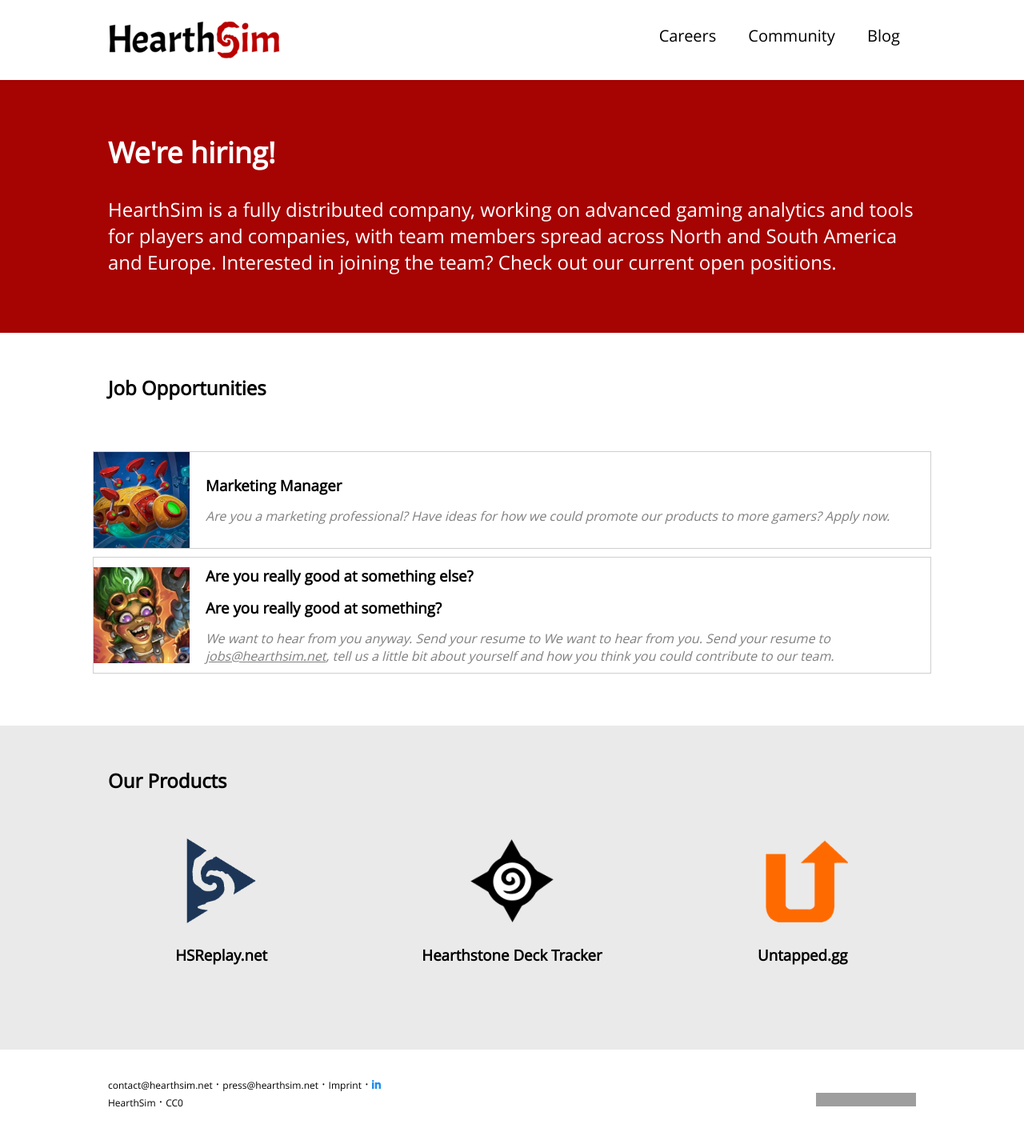
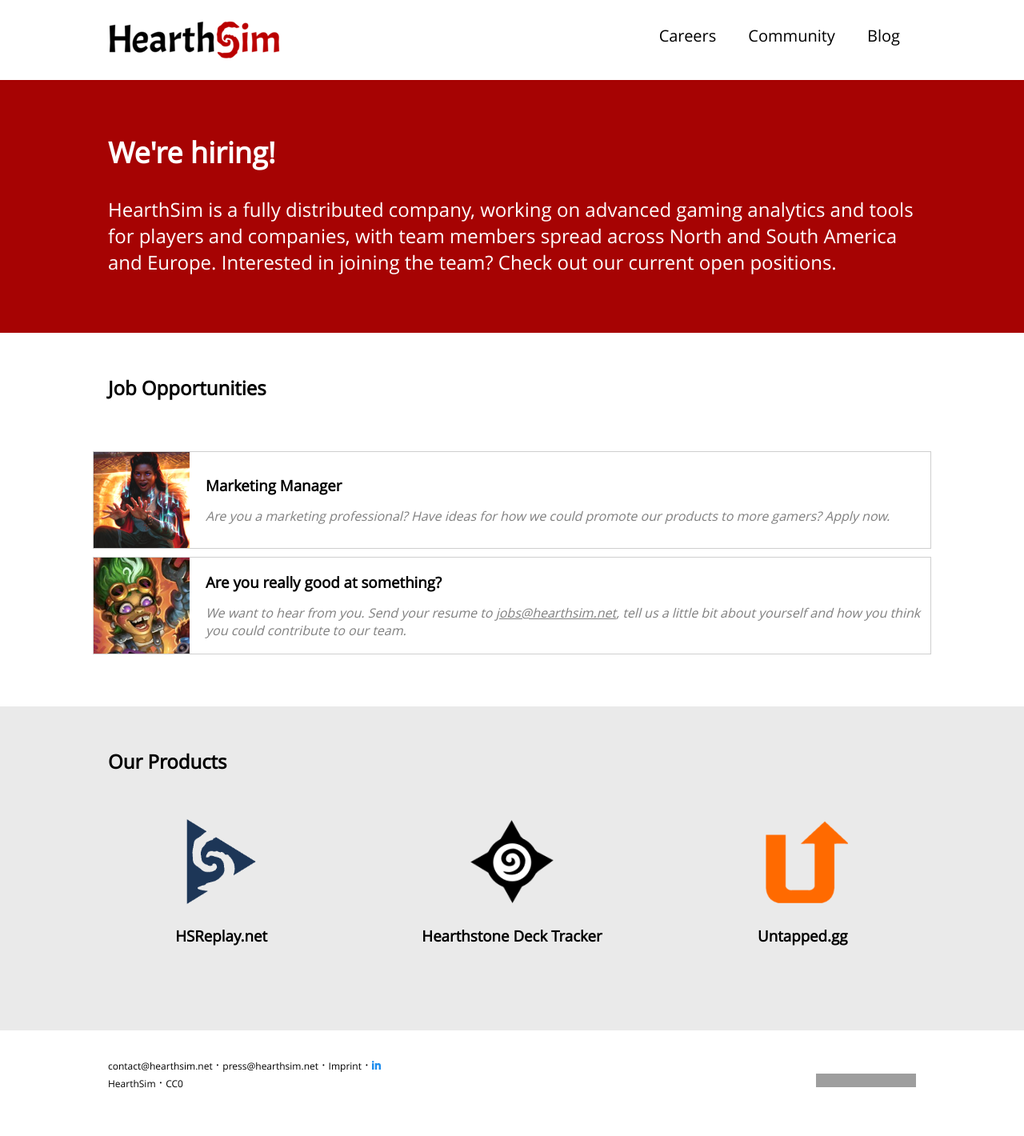
Before and after one commit to HearthSim/hearthsim.net, a Jekyll site: the page built from careers.html, in a window 1280 px wide. Shown: the whole page at 80% size. Built offline with Jekyll 4.4.1, drawn with Linux system fonts in a browser that asks for light colours; after the commit the page ends 1396 px from its top, so only the background shows below that; grey boxes are pictures that could not be loaded.

Commit message:
Update Marketing Manager image

```diff
--- a/careers.html
+++ b/careers.html
@@ -23,7 +23,7 @@
 			>
 				<div class="job-item">
 					<div class="image-container">
-						<img src="static/ux-designer.jpg" />
+						<img src="static/marketing-manager.jpg" />
 					</div>
 					<div class="job">
 						<h3>Marketing Manager</h3>
@@ -39,10 +39,8 @@
 						<img src="static/something-else.jpg" />
 					</div>
 					<div class="job">
-						<h3>Are you really good at something else?</h3>
 						<h3>Are you really good at something?</h3>
 						<p class="summary">
-							We want to hear from you anyway. Send your resume to
 							We want to hear from you. Send your resume to
 							<u>jobs@hearthsim.net</u>, tell us a little bit about yourself and
 							how you think you could contribute to our team.
```
Also changed, not shown: static/marketing-manager.jpg (added).
